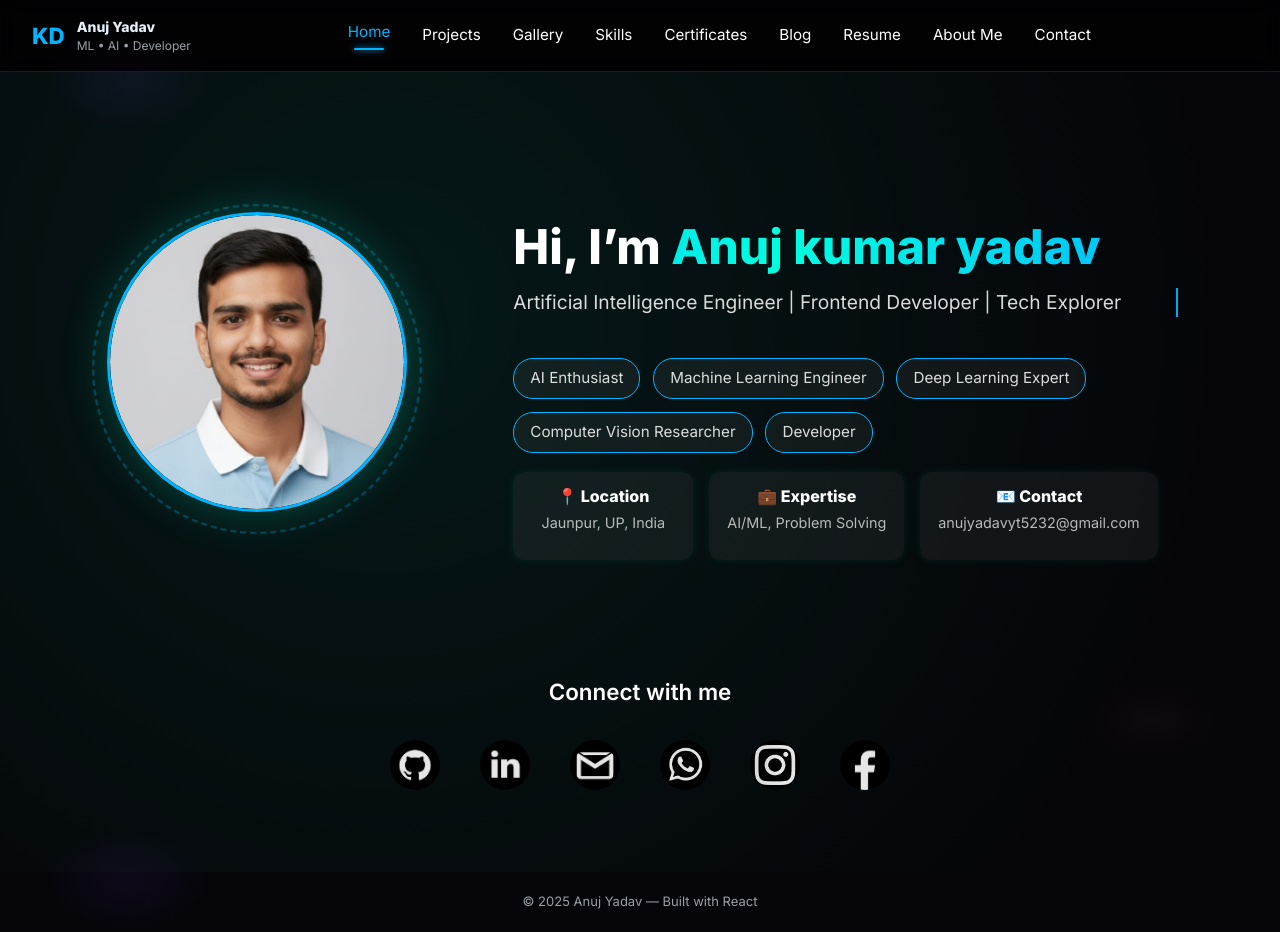
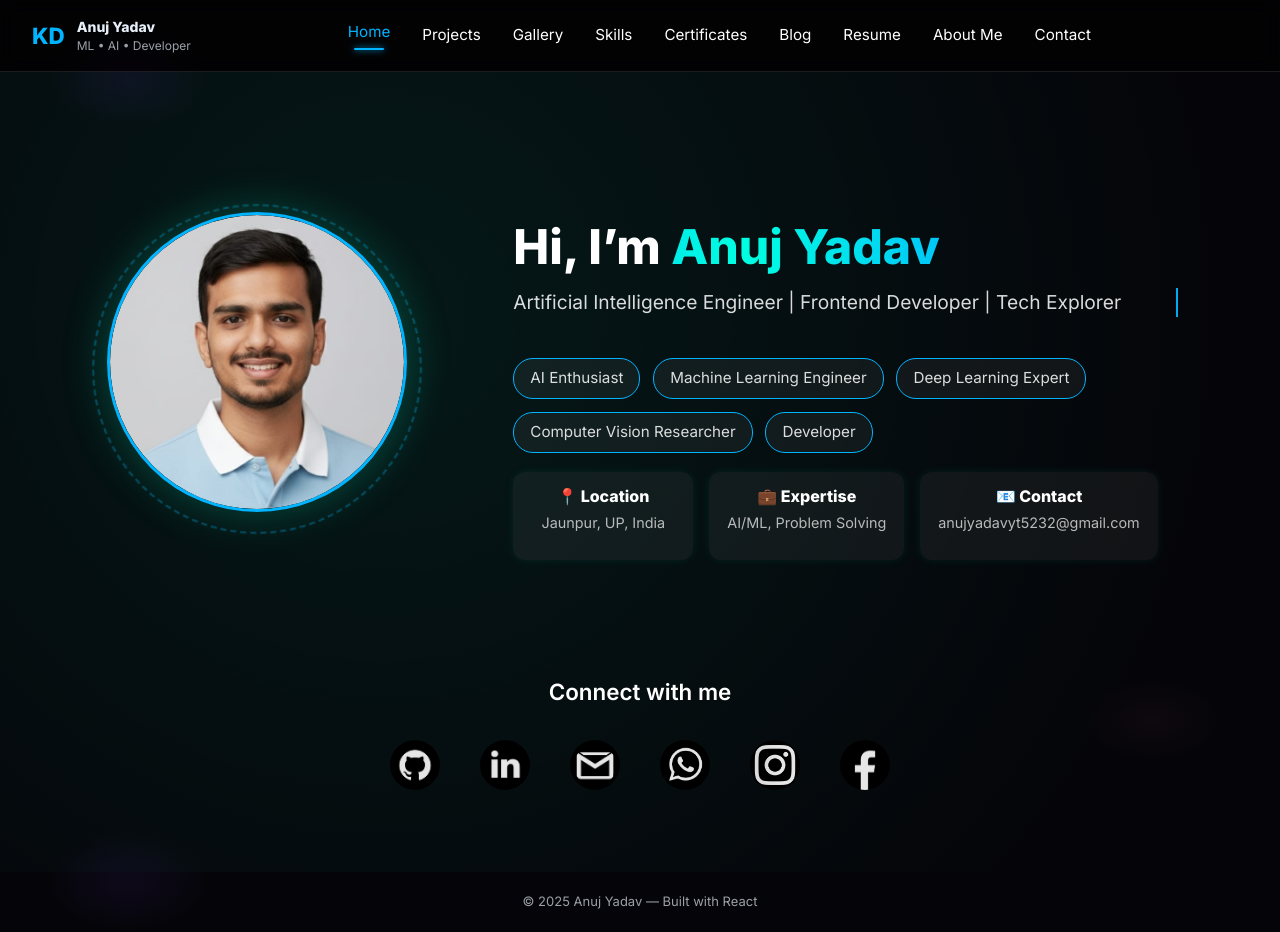
Before and after one commit to anujxleo/Anuj--main-portfolio-, a React (Vite) app: page / in a window 1280 px wide. Built offline with nearby package versions, Linux system fonts and the light colour scheme; the HTML template or start-up script is replaced by a standard one.

Commit message:
Update name display in Home component: correct spelling of 'Anuj Yadav'

```diff
--- a/src/pages/Home.jsx
+++ b/src/pages/Home.jsx
@@ -100,7 +100,7 @@ export default function Home() {
               transition={{ duration: 4, repeat: Infinity, ease: "linear" }}
               className="home-name"
             >
-              Anuj kumar yadav
+              Anuj Yadav
             </motion.span>
           </h1>
 
```
